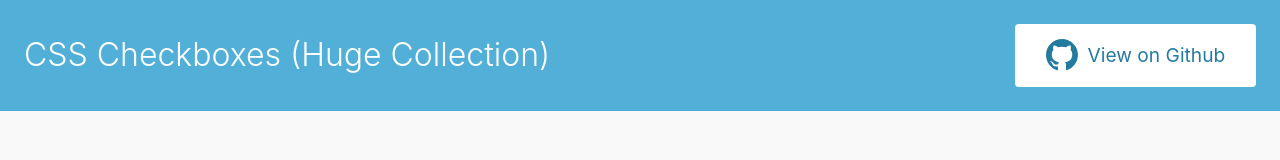
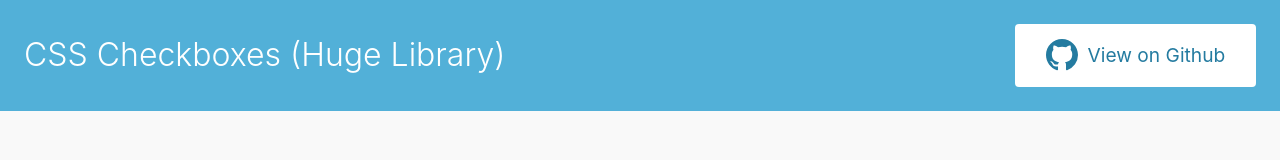
Before and after one commit to hunzaboy/CSS-Checkbox-Library, a plain HTML site: page index.html in a window 1280 px wide. Shown: the top 160 px of the page. Drawn offline with nearby package versions, Linux system fonts and the light colour scheme.

Commit message:
Update index.html

```diff
--- a/index.html
+++ b/index.html
@@ -11,7 +11,7 @@
 
 <body>
     <section class="hero">
-        <h1>CSS Checkboxes (Huge Collection)</h1>
+        <h1>CSS Checkboxes (Huge Library)</h1>
         <div class="links">
             <a href="https://github.com/hunzaboy/CSS-Checkboxes-Huge-Collection" class="btn"><svg aria-hidden="true" class="octicon octicon-mark-github" height="32" version="1.1" viewBox="0 0 16 16" width="32"><path fill-rule="evenodd" d="M8 0C3.58 0 0 3.58 0 8c0 3.54 2.29 6.53 5.47 7.59.4.07.55-.17.55-.38 0-.19-.01-.82-.01-1.49-2.01.37-2.53-.49-2.69-.94-.09-.23-.48-.94-.82-1.13-.28-.15-.68-.52-.01-.53.63-.01 1.08.58 1.23.82.72 1.21 1.87.87 2.33.66.07-.52.28-.87.51-1.07-1.78-.2-3.64-.89-3.64-3.95 0-.87.31-1.59.82-2.15-.08-.2-.36-1.02.08-2.12 0 0 .67-.21 2.2.82.64-.18 1.32-.27 2-.27.68 0 1.36.09 2 .27 1.53-1.04 2.2-.82 2.2-.82.44 1.1.16 1.92.08 2.12.51.56.82 1.27.82 2.15 0 3.07-1.87 3.75-3.65 3.95.29.25.54.73.54 1.48 0 1.07-.01 1.93-.01 2.2 0 .21.15.46.55.38A8.013 8.013 0 0 0 16 8c0-4.42-3.58-8-8-8z"></path></svg> View on Github</a>
         </div>
```
